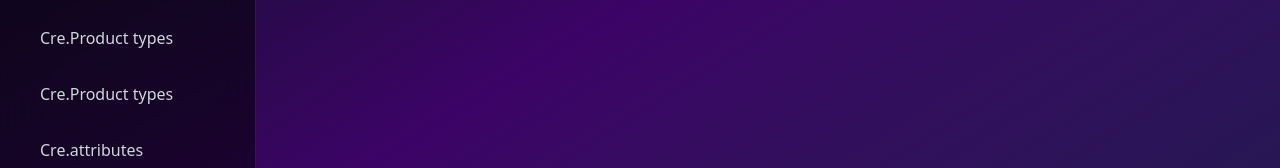
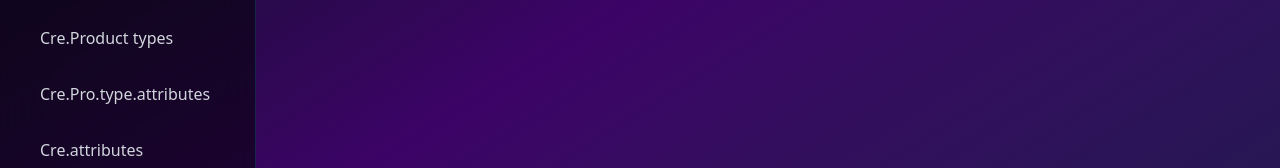
Before and after one commit to phxbinh/NextDemo, a Next.js app: page / in a window 1280 px wide. Shown: the part 402-570 px from the top of the page. Built offline with nearby package versions, Linux system fonts and the light colour scheme.

Commit message:
Update links.ts

```diff
--- a/src/components/links.ts
+++ b/src/components/links.ts
@@ -9,7 +9,7 @@ export const sidebarLinks = [
   { name: 'Todo with images', href: '/todowithimage', showInSidebar: true },
   { name: 'Add products', href: '/admin/products/new', showInSidebar: true },
      { name: 'Cre.Product types', href: '/admin/product-types', showInSidebar: true },
-    { name: 'Cre.Product types', href: '/admin/product-types/attribute-manager', showInSidebar: true },
+    { name: 'Cre.Pro.type.attributes', href: '/admin/product-types/attribute-manager', showInSidebar: true },
 
      { name: 'Cre.attributes', href: '/admin/attributes', showInSidebar: true },
      { name: 'Products full', href: '/admin/products-full', showInSidebar: true },
```
